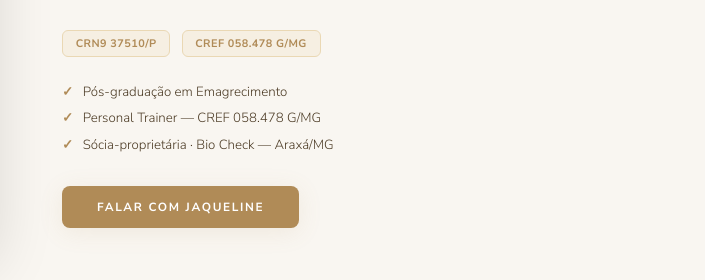
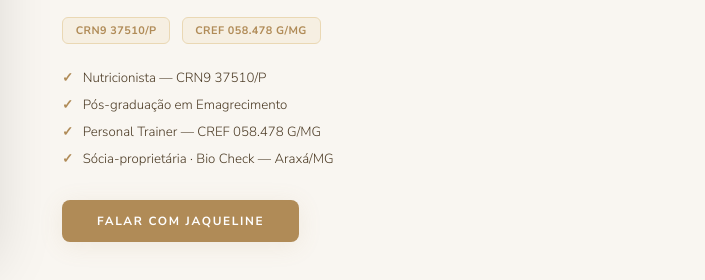
Before and after one commit to juorodrigues9/jaquesouza, a plain HTML site: page index.html in a window 1280 px wide. Shown: the part 1363-1643 px from the top of the page, 575-1280 px from the left. Drawn offline with nearby package versions, Linux system fonts and the light colour scheme.

Commit message:
Update index.html

```diff
--- a/index.html
+++ b/index.html
@@ -81,6 +81,7 @@
         <span class="sbadge">CREF 058.478 G/MG</span>
       </div>
       <ul class="sobre-creds">
+        <li><span class="sc-check">✓</span>Nutricionista — CRN9 37510/P</li>
         <li><span class="sc-check">✓</span>Pós-graduação em Emagrecimento</li>
         <li><span class="sc-check">✓</span>Personal Trainer — CREF 058.478 G/MG</li>
         <li><span class="sc-check">✓</span>Sócia-proprietária · Bio Check — Araxá/MG</li>
```
